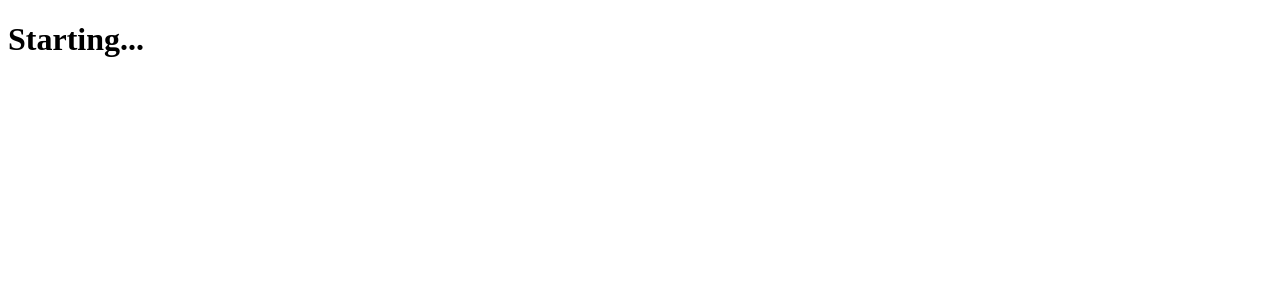
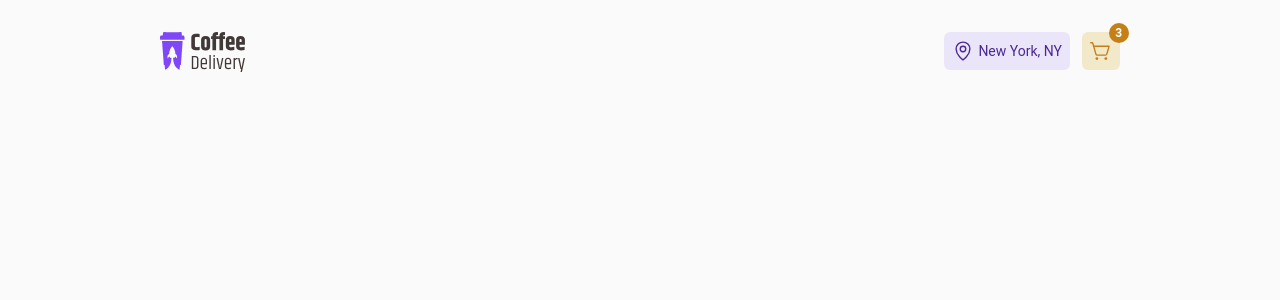
Before and after one commit to martahil/CoffeeDeliveryChallenge02, a React (Vite) app: page / in a window 1280 px wide. Shown: the top 300 px of the page. Built offline with nearby package versions, Linux system fonts and the light colour scheme.

Commit message:
Create LogoHeader component and complete header layout / Set up the general color scheme in default.ts / Add global styles with reset and background color based on theme

```diff
--- a/index.html
+++ b/index.html
@@ -1,12 +1,23 @@
 <!doctype html>
 <html lang="en">
+
 <head>
   <meta charset="UTF-8" />
+
+  <link rel="preconnect" href="https://fonts.googleapis.com">
+  <link rel="preconnect" href="https://fonts.gstatic.com" crossorigin>
+
+
   <meta name="viewport" content="width=device-width, initial-scale=1.0" />
+
+  <link href="https://fonts.googleapis.com/css2?family=Baloo+2:wght@400..800&display=swap" rel="stylesheet">
+
   <title>Coffee Delivery</title>
 </head>
+
 <body>
   <div id="root"></div>
   <script type="module" src="/src/main.tsx"></script>
 </body>
+
 </html>
--- a/package.json
+++ b/package.json
@@ -10,13 +10,16 @@
     "preview": "vite preview"
   },
   "dependencies": {
+    "phosphor-react": "^1.4.1",
     "react": "^18.3.1",
-    "react-dom": "^18.3.1"
+    "react-dom": "^18.3.1",
+    "styled-components": "^6.1.14"
   },
   "devDependencies": {
     "@eslint/js": "^9.17.0",
     "@types/react": "^18.3.18",
     "@types/react-dom": "^18.3.5",
+    "@types/styled-components": "^5.1.34",
     "@vitejs/plugin-react": "^4.3.4",
     "eslint": "^9.17.0",
     "eslint-plugin-react-hooks": "^5.0.0",
--- a/src/App.tsx
+++ b/src/App.tsx
@@ -1,6 +1,17 @@
+import { LogoHeader } from "./Headers/LogoHeader"
+import { ThemeProvider } from 'styled-components'
+
+import { defaultTheme } from "./styles/themes/default"
+import { GlobalStyle } from "./styles/themes/global"
+
+
 function App() {
   return (
-    <h1>Starting...</h1>
+    <ThemeProvider theme={defaultTheme}>
+      <LogoHeader />
+
+      <GlobalStyle />
+    </ThemeProvider>
   )
 }
 
--- /dev/null
+++ b/src/Headers/LogoHeader/index.tsx
@@ -0,0 +1,27 @@
+import { LeftLogo, LogoHeaderContainer, Location, City, ShoppingCartSimpleIcon, CartWrapper, CartCounter } from './styles'
+import logo from '../../assets/Logo.svg'
+import { MapPin } from 'phosphor-react'
+
+export function LogoHeader() {
+  return (
+    <LogoHeaderContainer>
+      <LeftLogo>
+        <img src={logo} alt="Logo" />
+      </LeftLogo>
+
+      <Location>
+        <City>
+          <MapPin size={22} />
+          <h1>New York, NY</h1>
+        </City>
+        <CartWrapper>
+          <ShoppingCartSimpleIcon size={22} />
+        </CartWrapper>
+        <CartCounter>
+          <h1>3</h1>
+        </CartCounter>
+      </Location>
+
+    </LogoHeaderContainer>
+  )
+}
--- /dev/null
+++ b/src/Headers/LogoHeader/styles.ts
@@ -0,0 +1,82 @@
+import styled from 'styled-components'
+
+import { ShoppingCartSimple } from 'phosphor-react'
+
+export const LogoHeaderContainer = styled.main`
+  display: grid;
+  grid-template-columns: 1fr auto;
+  padding: 2rem 10rem 2rem 10rem;
+
+  gap: 1rem;
+`
+
+export const LeftLogo = styled.div`
+  justify-self: start;
+
+  img {
+    width: 5.3rem;
+    height: 2.5rem;
+  }
+`
+
+export const Location = styled.div`
+  display: flex;
+  justify-self: end;
+  height: 2.375rem;
+  gap: 0.75rem;
+  position: relative;
+`
+
+export const ShoppingCartSimpleIcon = styled(ShoppingCartSimple)`
+  color: ${props => props.theme.colors['yellow-dark']};
+`
+
+export const CartWrapper = styled.div`
+  display: inline-flex;
+  align-items: center;
+  justify-content: center;
+  background: ${props => props.theme.colors['yellow-light']};
+  min-width: 2.375rem;
+  border-radius: 6px;
+
+`
+
+export const City = styled.div`
+  display: inline-flex;
+  align-items: center;
+  justify-content: center;
+  border-radius: 6px;
+  gap: 0.25rem;
+  padding: 0.5rem;
+  color: ${props => props.theme.colors['purple-dark']};
+  background: ${props => props.theme.colors['purple-light']};;
+
+  h1 {
+    font-family: 'Roboto';
+    font-size: 0.875rem; /* S */
+    font-weight: 400; /* Regular */
+    white-space: nowrap;
+  }
+`
+
+export const CartCounter = styled.div`
+  display: inline-flex;
+  align-items: center;
+  justify-content: center;
+
+  position: absolute;
+  top: -25%;
+  right: -5%;
+
+  border-radius: 999px;
+  width: 1.25rem;
+  height: 1.25rem;
+  background: ${props => props.theme.colors['yellow-dark']};
+  color: ${props => props.theme.colors.white};
+
+  h1 {
+    font-family: 'Roboto';
+    font-size: 0.75rem; /* S */
+    font-weight: bold;
+  }
+`
--- /dev/null
+++ b/src/styles/themes/default.ts
@@ -0,0 +1,22 @@
+export const defaultTheme = {
+  colors: {
+    white: '#FFFFFF',
+    background: '#FAFAFA',
+    /*'base-card': '#F3F2F2',*/
+    /*'base-input': '#EDEDED',*/
+    /*'base-button': '#E6E6E5',*/
+    /*'base-hover': '#D7D5D5',*/
+    /*'base-label': '#8D8686',*/
+    /*'base-text': '#574F4D',*/
+    /*'base-subtitle': '#403937',*/
+    /*'base-title': '#272221',*/
+
+    'purple-light': '#EBE5F9',
+    /*purple: '#8047F8',*/
+    'purple-dark': '#4B2995',
+
+    'yellow-light': '#F1E9C9',
+    /*yellow: '#DBAC2C',*/
+    'yellow-dark': '#C47F17',
+  },
+}
--- /dev/null
+++ b/src/styles/themes/global.ts
@@ -0,0 +1,25 @@
+import { createGlobalStyle } from 'styled-components'
+
+export const GlobalStyle = createGlobalStyle`
+  * {
+    margin: 0;
+    padding: 0;
+    box-sizing: border-box;
+  }
+
+  /*:focus {
+    outline: 0;
+    box-shadow: 0 0 0 2px ${props => props.theme['green-500']};
+  }*/
+
+  body {
+    background: ${props => props.theme.colors['background']};
+    -webkit-font-smoothing: antialiased;
+  }
+
+  /*body, input, textarea, button {
+    font-family: 'Roboto', sans-serif;
+    font-weight: 400;
+    font-size: 1rem;
+  }*/
+`;
```
Also changed, not shown: src/@types/styles.d.ts (added, +8 -0 lines), src/Headers/SummaryHeader/index.tsx (added), src/Headers/SummaryHeader/styles.ts (added), src/assets/Logo.svg (added), 1 other file (tests, documents, lock files or other folders). Lines whose indentation alone changed are shown as unchanged.
